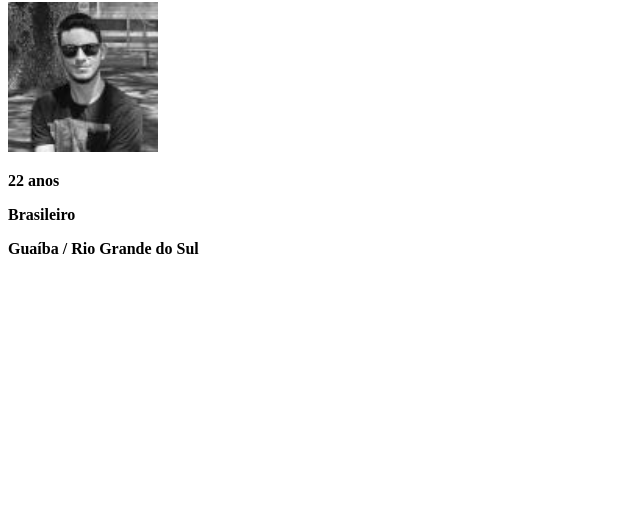
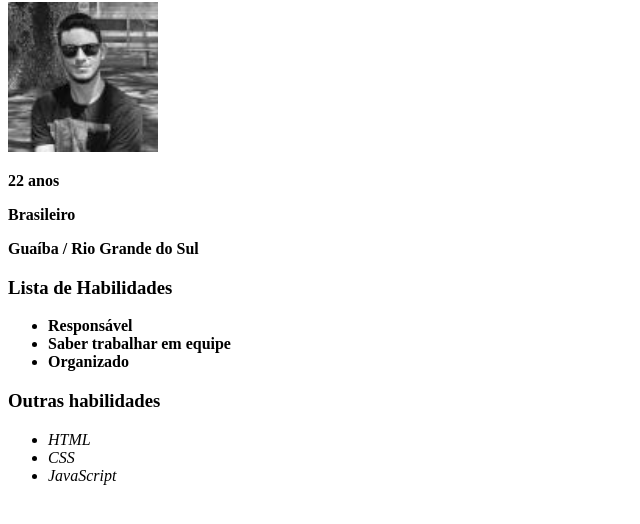
Before and after one commit to LucasManoelDuarte/LucasManoelDuarte.github.io, a plain HTML site: page index.html in a window 1280 px wide. Shown: the part 78-602 px from the top of the page, without its empty margins (0-640 px from the left). Drawn offline with Linux system fonts and the light colour scheme.

Commit message:
Adicionando lista de habilidades

```diff
--- a/index.html
+++ b/index.html
@@ -22,5 +22,19 @@
     <p>
         <strong>Guaíba / Rio Grande do Sul</strong>
     </p>
+
+    <h3>Lista de Habilidades</h3>
+    <ul>
+        <li><strong>Responsável</strong></li>
+        <li><strong>Saber trabalhar em equipe</strong></li>
+        <li><strong>Organizado</strong></li>
+    </ul>
+
+    <h3>Outras habilidades</h3>
+    <ul>
+        <li><em>HTML</em></li>
+        <li><em>CSS</em></li>
+        <li><em>JavaScript</em></li>
+    </ul>
 </body>
 </html>
```
